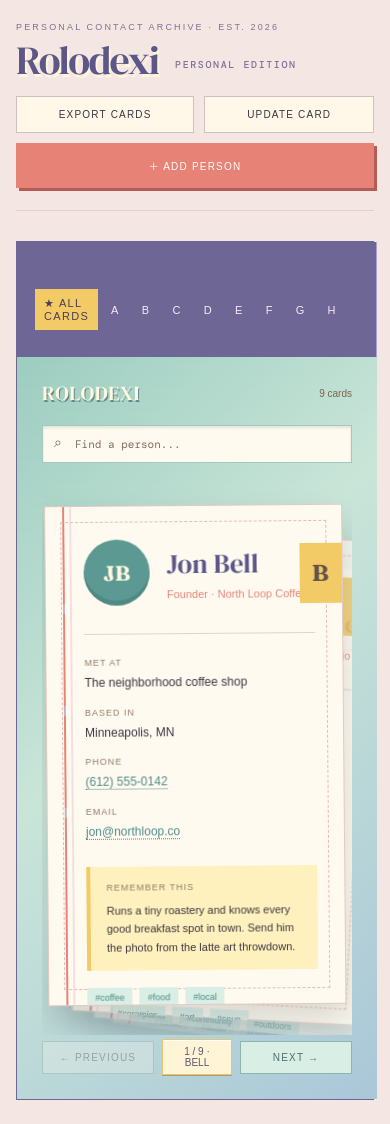
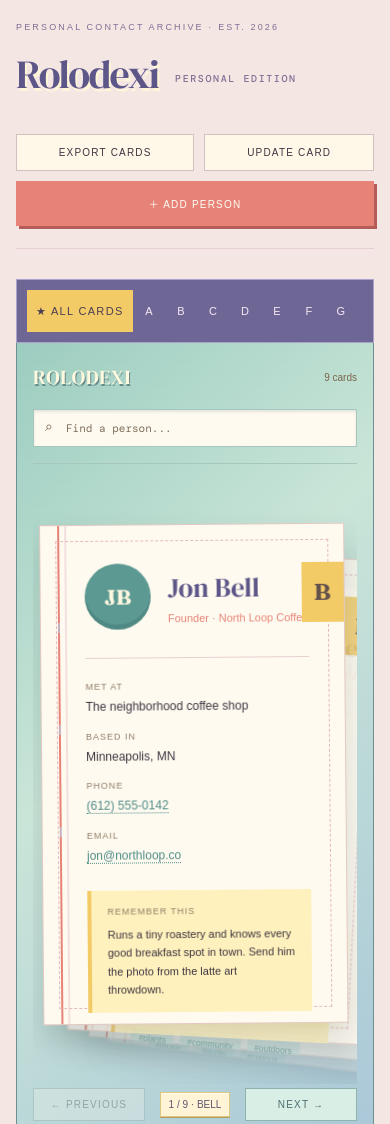
Before and after one commit to Ezra-Abbott-14/modern_rolodex, a plain HTML site: page index.html in a window 390 px wide. Shown: the top 1124 px of the page. Drawn offline with nearby package versions, Linux system fonts and the light colour scheme.

Commit message:
Use editorial Hermes-style navigation layout

```diff
--- a/index.html
+++ b/index.html
@@ -11,10 +11,11 @@
   <body>
     <main class="app">
       <header class="topbar">
-        <div>
+        <div class="topbar-meta">
           <div class="eyebrow">PERSONAL CONTACT ARCHIVE · EST. 2026</div>
-          <h1>Rolodexi <span class="title-note">personal edition</span></h1>
         </div>
+
+        <h1>Rolodexi <span class="title-note">personal edition</span></h1>
 
         <div class="top-actions">
           <button class="ghost" id="exportBtn" type="button">Export cards</button>
--- a/styles.css
+++ b/styles.css
@@ -1177,3 +1177,131 @@ textarea,
 }
 
 }
+
+/* ---------- Editorial navigation layout ---------- */
+.topbar {
+  display:grid;
+  grid-template-columns:1fr auto 1fr;
+  align-items:center;
+  gap:24px;
+}
+
+.topbar-meta {
+  grid-column:1;
+}
+
+.topbar h1 {
+  grid-column:2;
+  grid-row:1;
+  margin:0;
+  white-space:nowrap;
+}
+
+.top-actions {
+  grid-column:3;
+  justify-content:flex-end;
+}
+
+.rolodex {
+  display:flex;
+  flex-direction:column;
+  min-height:0;
+  border:0;
+  background:transparent;
+}
+
+.index-panel {
+  display:flex;
+  align-items:center;
+  gap:20px;
+  min-height:64px;
+  border:1px solid #aaa2ca;
+  border-radius:0;
+  padding:10px 16px;
+}
+
+.index {
+  display:flex;
+  flex:1;
+  gap:2px;
+  max-height:none;
+  margin:0;
+  overflow:auto;
+  scrollbar-width:thin;
+}
+
+.index-hint {
+  display:none;
+}
+
+.tab {
+  flex:0 0 auto;
+  min-width:30px;
+  text-align:center;
+}
+
+.machine {
+  min-height:700px;
+  border:1px solid #6d8f91;
+  border-top:0;
+  border-radius:0;
+  padding:24px 30px 28px;
+}
+
+.machine-top {
+  border-bottom:1px solid #a5c7bd;
+  padding-bottom:16px;
+}
+
+.deck-window {
+  min-height:620px;
+}
+
+.card-stack {
+  width:min(820px,94%);
+}
+
+.contact-card {
+  padding:50px 62px 42px 70px;
+}
+
+.street-valley-world {
+  margin-top:42px;
+}
+
+@media (max-width:760px) {
+  .topbar {
+    display:flex;
+    align-items:flex-start;
+    flex-direction:column;
+  }
+
+  .topbar-meta,
+  .topbar h1,
+  .top-actions {
+    width:100%;
+  }
+
+  .topbar h1 {
+    order:2;
+  }
+
+  .top-actions {
+    order:3;
+    justify-content:flex-start;
+  }
+
+  .index-panel {
+    align-items:stretch;
+    gap:8px;
+    padding:10px;
+  }
+
+  .machine {
+    padding:20px 16px 24px;
+  }
+
+  .contact-card {
+    padding:38px 35px 34px 44px;
+  }
+}
```
